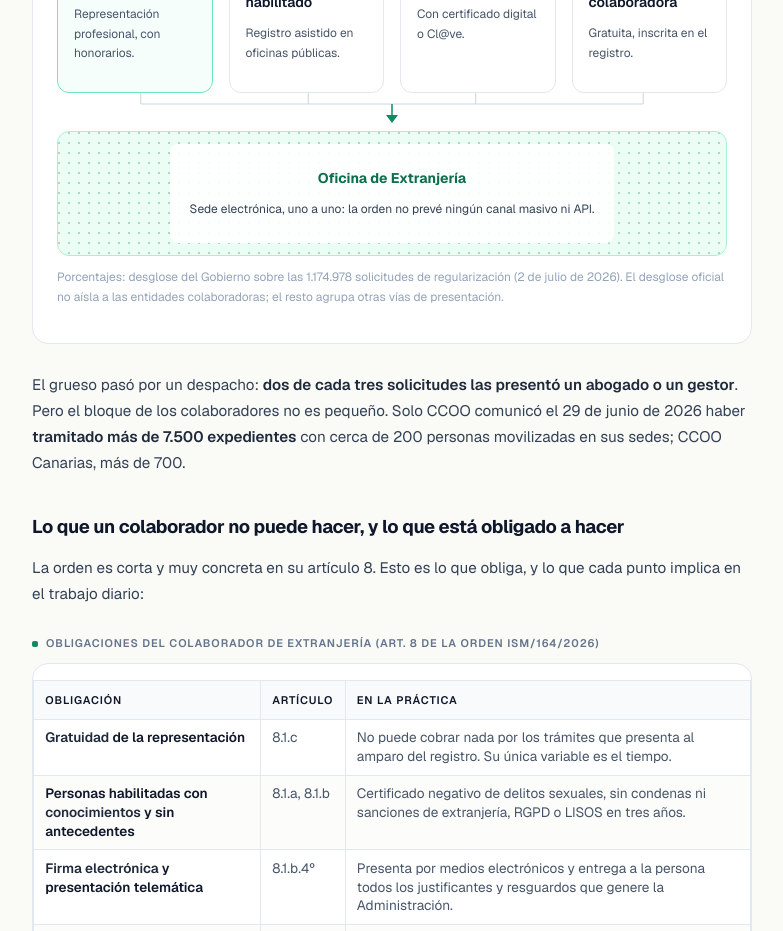
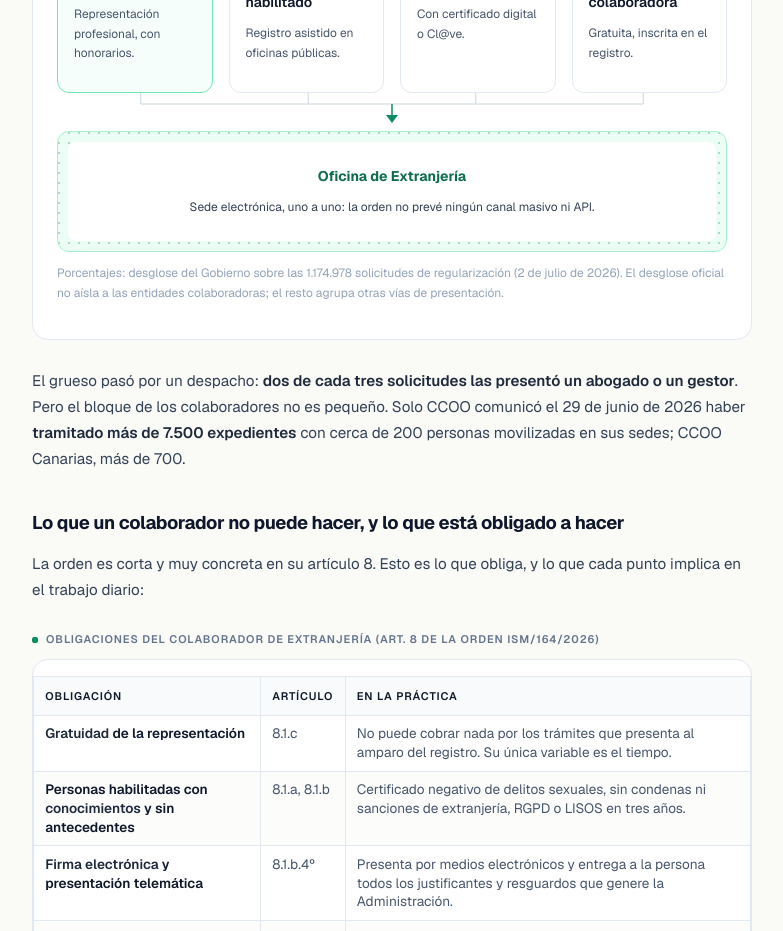
Before and after one commit to matthiasmm-coder/aproba, a Next.js app: page /articulos/entidades-colaboradoras-extranjeria-registro-2026 in a window 1280 px wide. Shown: the part 2560-3491 px from the top of the page, without its empty margins (248-1031 px from the left). Built offline with nearby package versions, Linux system fonts and the light colour scheme.

Commit message:
Figuras: la trama de puntos del destino queda solo en el marco (panel interior blanco opaco a todo el ancho)

```diff
--- a/components/articulo-cuerpo.tsx
+++ b/components/articulo-cuerpo.tsx
@@ -194,11 +194,11 @@ export function ArticuloCuerpo({ bloques }: { bloques: Bloque[] }) {
                 {/* Destino: panel claro con trama de puntos verde Aproba (13/09/2026, antes un
                     bloque azul oscuro que rompía el lenguaje visual «paneles blancos, verde = resultado»). */}
                 <div
-                  className="mt-1 rounded-xl border border-aproba-200 bg-aproba-50 p-3 text-center sm:mt-2"
+                  className="mt-1 rounded-xl border border-aproba-200 bg-aproba-50 p-2.5 text-center sm:mt-2"
                   style={{ backgroundImage: "radial-gradient(circle at 1px 1px, rgba(14,140,95,0.30) 1px, transparent 0)", backgroundSize: "10px 10px" }}
                 >
-                  {/* el texto va sobre un fondo blanco casi opaco: la trama enmarca, no interfiere */}
-                  <div className="mx-auto inline-block max-w-full rounded-lg bg-white/90 px-5 py-3">
+                  {/* la trama solo se ve en el marco: el panel interior es blanco opaco y ocupa todo el ancho */}
+                  <div className="block w-full rounded-lg bg-white px-5 py-3">
                     <p className="text-sm font-bold text-aproba-700">{b.destino.titulo}</p>
                     {b.destino.texto && <p className="mt-1 text-xs leading-relaxed text-slate-700">{b.destino.texto}</p>}
                   </div>
```
